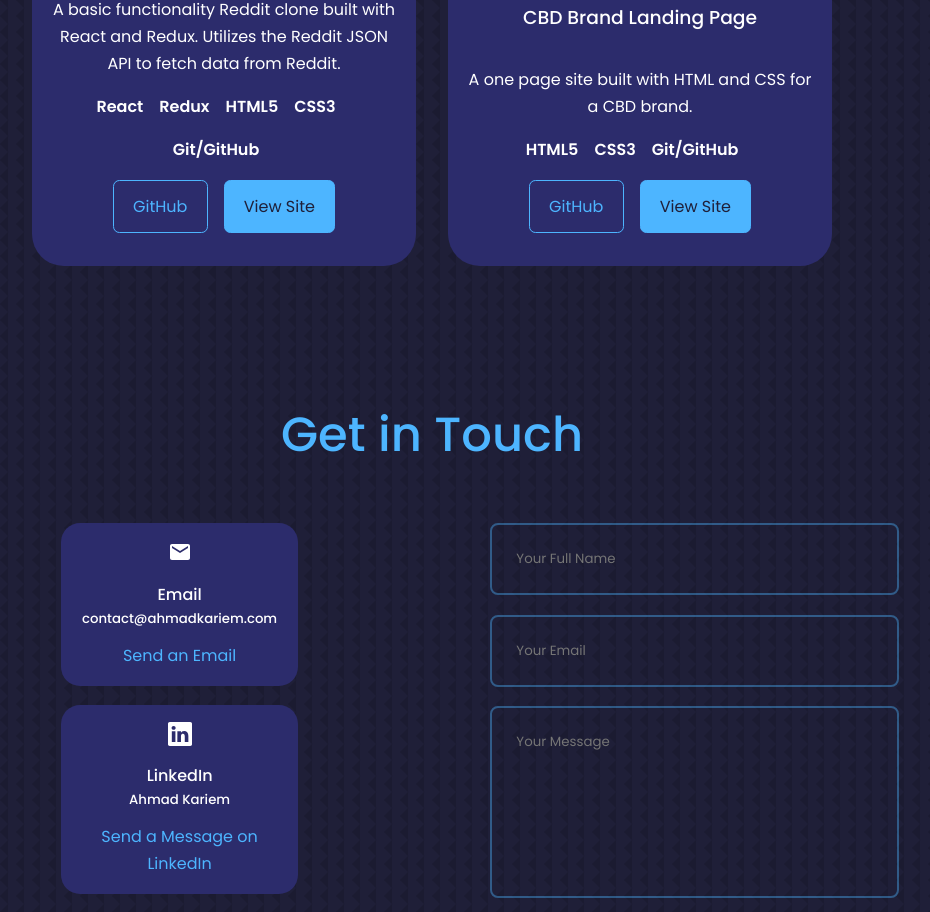
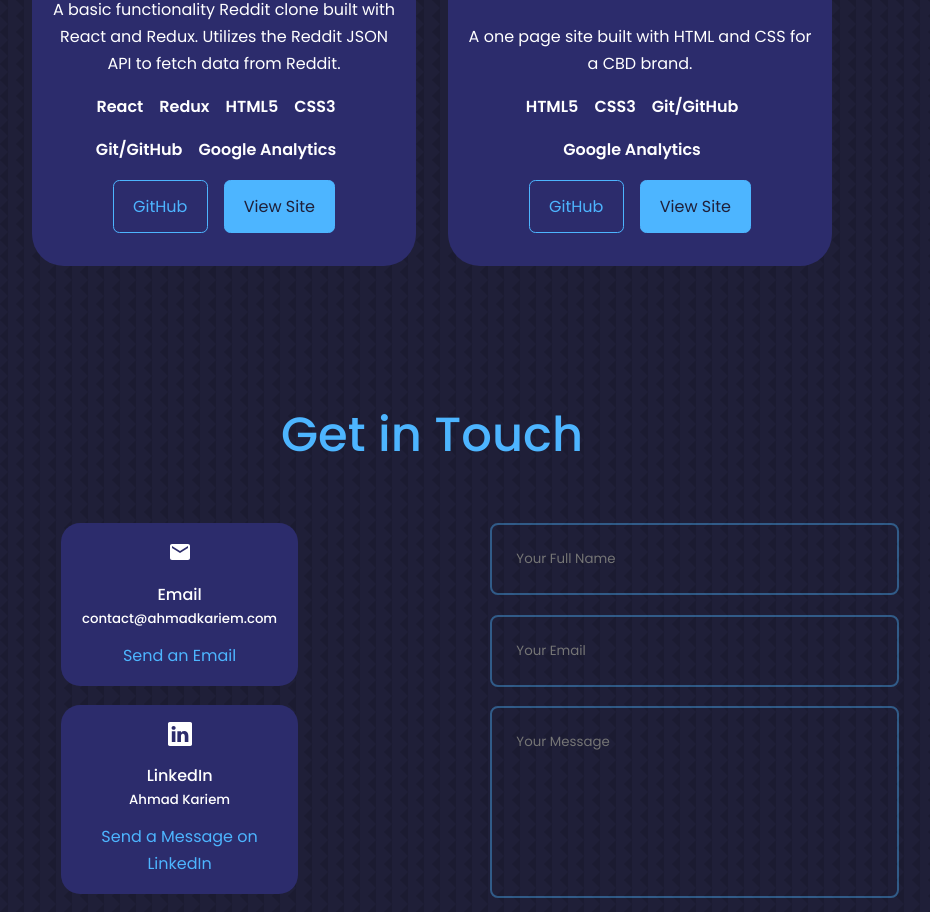
Before and after one commit to YSquid/react-portfolio-website, a React (Create React App) app: page / in a window 1280 px wide. Shown: the part 3352-4264 px from the top of the page, without its empty margins (208-1138 px from the left). Built offline with nearby package versions, Linux system fonts and the light colour scheme.

Commit message:
added GA to tech lists

```diff
--- a/src/components/portfolio/Portfolio.jsx
+++ b/src/components/portfolio/Portfolio.jsx
@@ -11,7 +11,7 @@ const data = [
     github: "https://github.com/YSquid/reddit-minimal",
     site: "https://ak-reddit-minimal.netlify.app/",
     description: "A basic functionality Reddit clone built with React and Redux. Utilizes the Reddit JSON API to fetch data from Reddit.",
-    tech: ["React", "Redux", "HTML5", "CSS3", "Git/GitHub"],
+    tech: ["React", "Redux", "HTML5", "CSS3", "Git/GitHub", "Google Analytics"],
   },
   {
     id: 2,
@@ -20,7 +20,7 @@ const data = [
     github: "https://github.com/YSquid/mrk-landing",
     site: "https://mrkcbd.com/",
     description: "A one page site built with HTML and CSS for a CBD brand.",
-    tech: ["HTML5", "CSS3", "Git/GitHub"],
+    tech: ["HTML5", "CSS3", "Git/GitHub", "Google Analytics"],
   }
 ];
 
```
